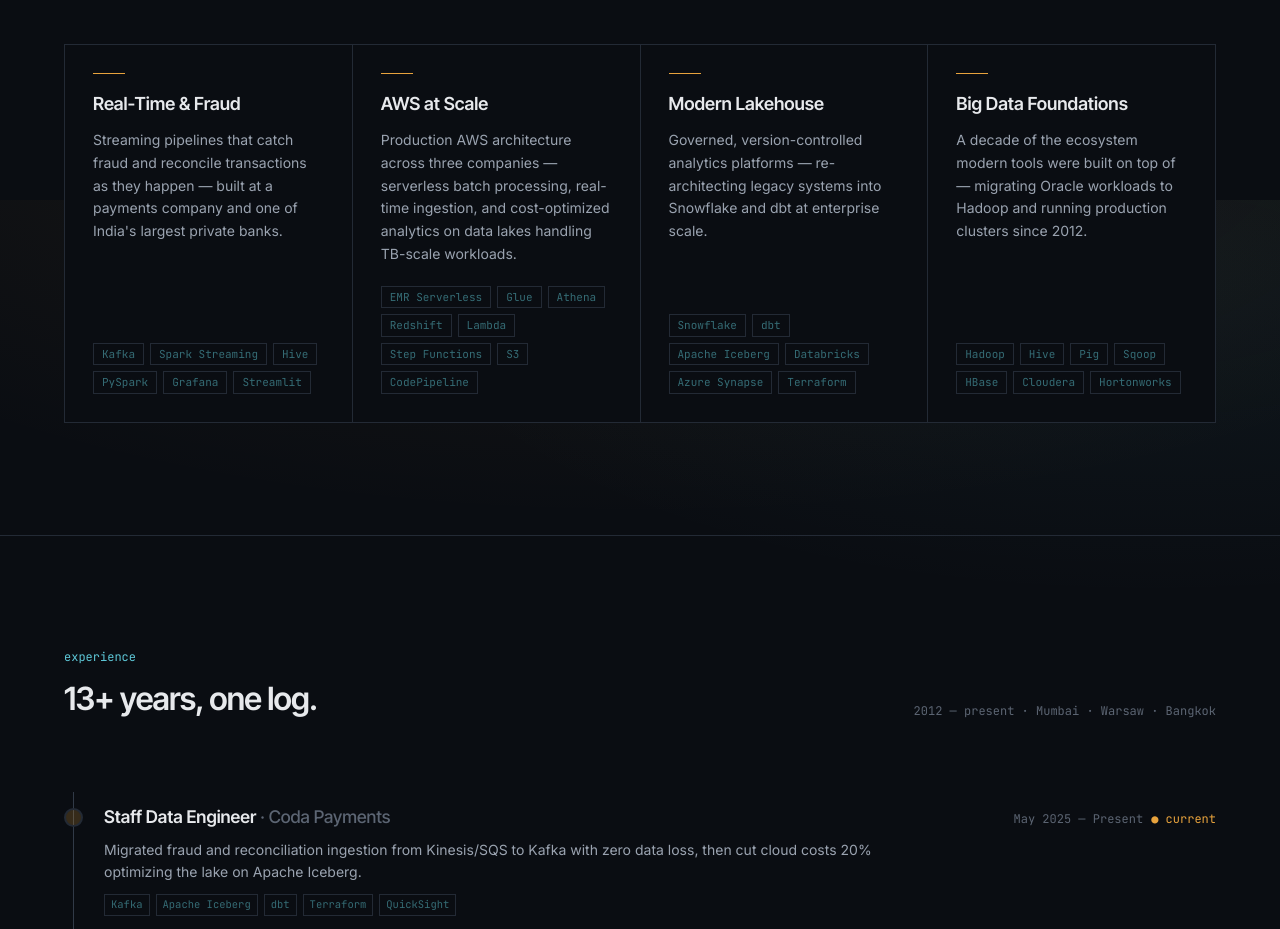
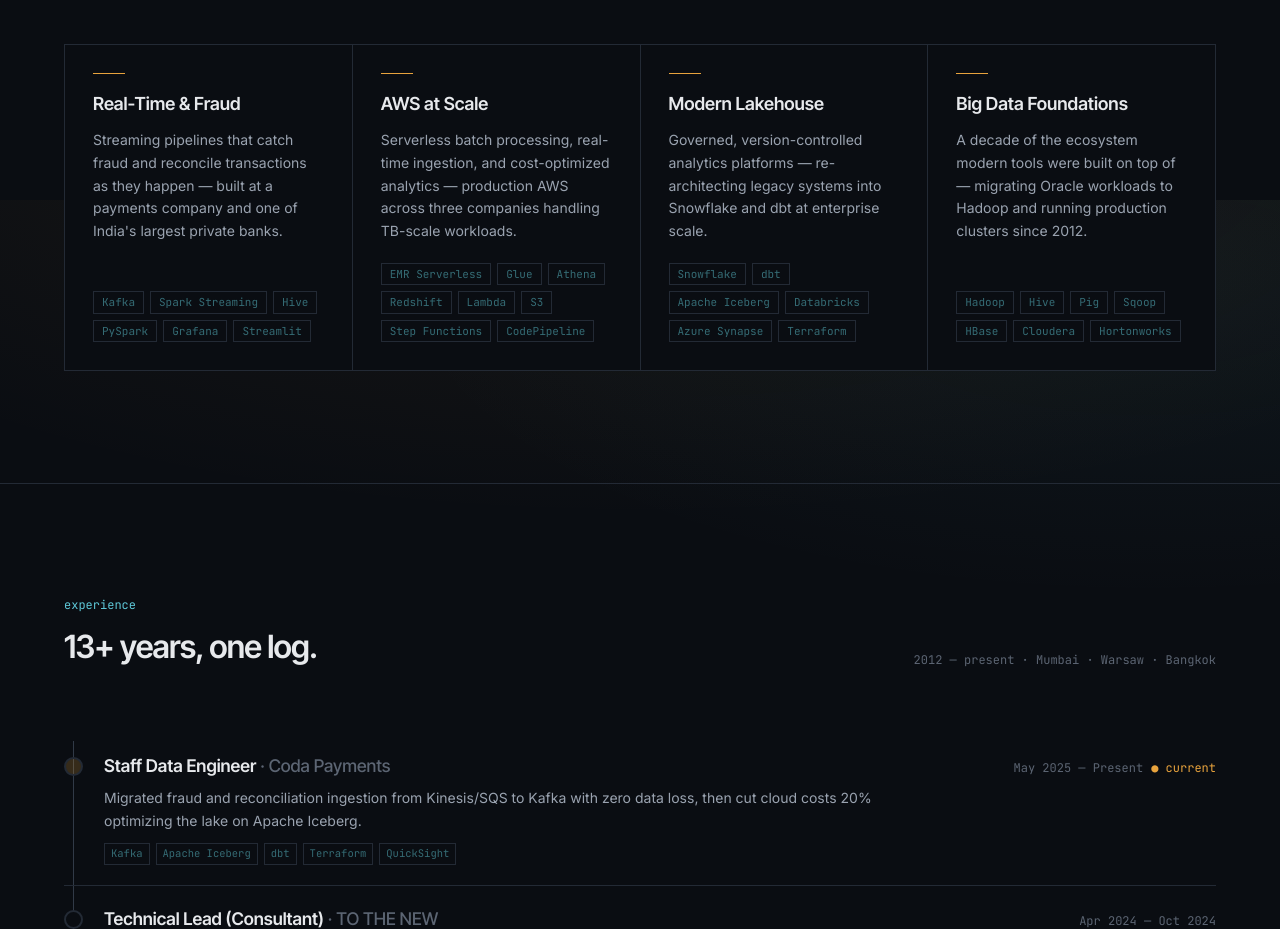
Before and after one commit to suyog-nagaokar/suyog-portfolio, a Next.js app: page / in a window 1280 px wide. Shown: the part 2200-3129 px from the top of the page. Built offline with nearby package versions, Linux system fonts and the light colour scheme.

Commit message:
Align expertise card tags, trim AWS description

```diff
--- a/components/Expertise.tsx
+++ b/components/Expertise.tsx
@@ -18,10 +18,10 @@
               <h3 className="font-display font-semibold text-[18px] text-ink mb-3">
                 {stack.name}
               </h3>
-              <p className="text-ink-dim text-[14px] leading-relaxed mb-5 flex-1">
+              <p className="text-ink-dim text-[14px] leading-relaxed mb-5 min-h-[105px] md:min-h-[95px]">
                 {stack.description}
               </p>
-              <div className="flex flex-wrap gap-1.5">
+              <div className="flex flex-wrap gap-1.5 mt-auto">
                 {stack.tools.map((tool) => (
                   <span
                     key={tool}
--- a/lib/data.ts
+++ b/lib/data.ts
@@ -32,8 +32,8 @@
   {
     name: "AWS at Scale",
     description:
-      "Production AWS architecture across three companies — serverless batch processing, real-time ingestion, and cost-optimized analytics on data lakes handling TB-scale workloads.",
-    tools: ["EMR Serverless", "Glue", "Athena", "Redshift", "Lambda", "Step Functions", "S3", "CodePipeline"],
+      "Serverless batch processing, real-time ingestion, and cost-optimized analytics — production AWS across three companies handling TB-scale workloads.",
+    tools: ["EMR Serverless", "Glue", "Athena", "Redshift", "Lambda", "S3", "Step Functions", "CodePipeline"],
   },
   {
     name: "Modern Lakehouse",
```
